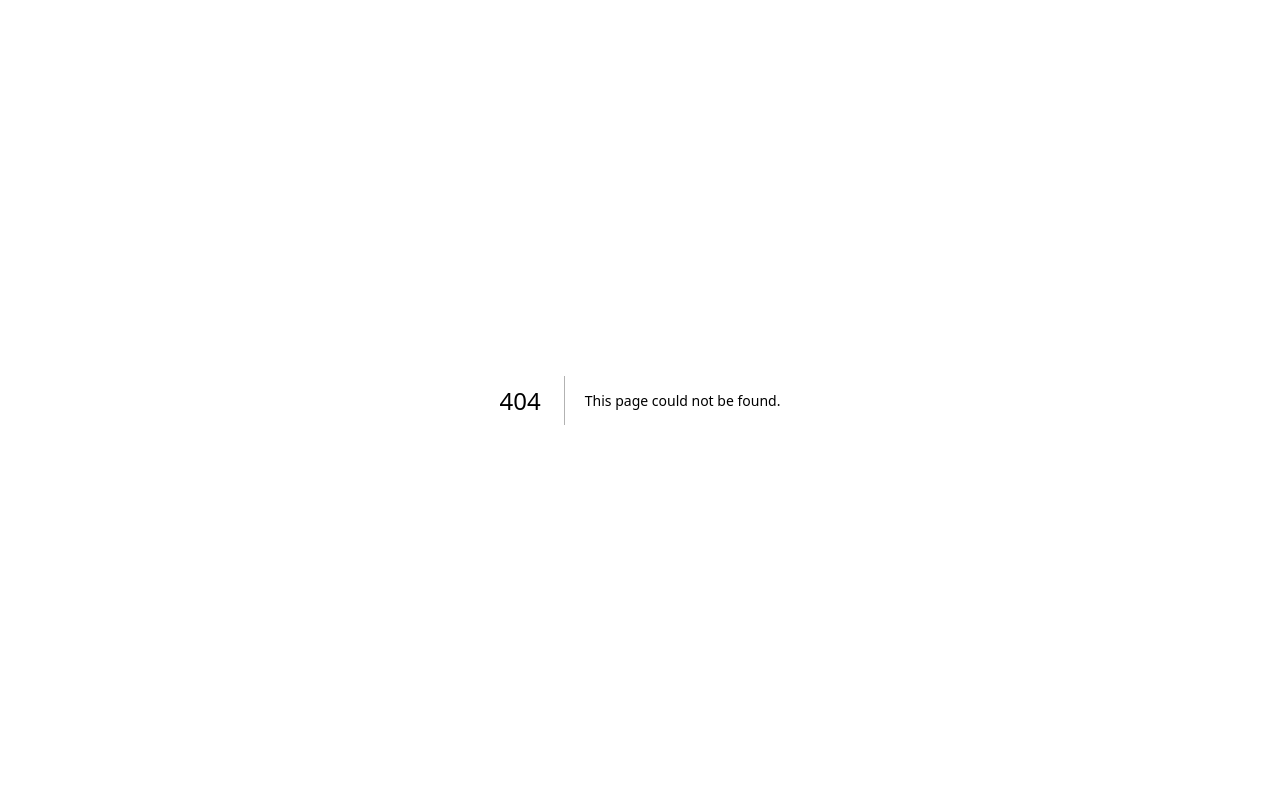
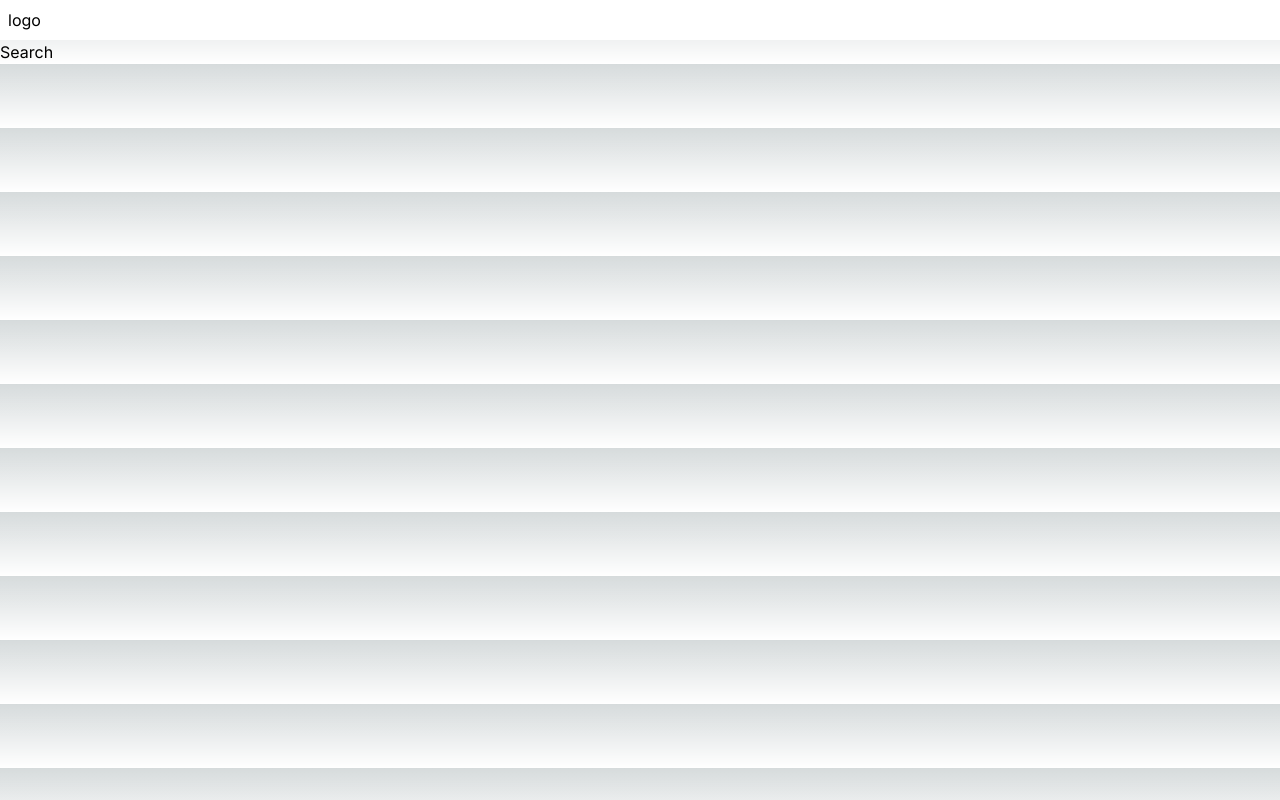
Before and after one commit to nickaddwonder/subscription-manager, a Next.js app: page /search in a window 1280 px wide. Before the commit this address had no page. Built offline with nearby package versions, Linux system fonts and the light colour scheme.

Commit message:
create search page

```diff
--- /dev/null
+++ b/app/search/page.tsx
@@ -0,0 +1,12 @@
+import Header from '@components/Header/Header';
+
+const Search = () => {
+  return (
+    <main>
+      <Header />
+      Search
+    </main>
+  );
+};
+
+export default Search;
```
